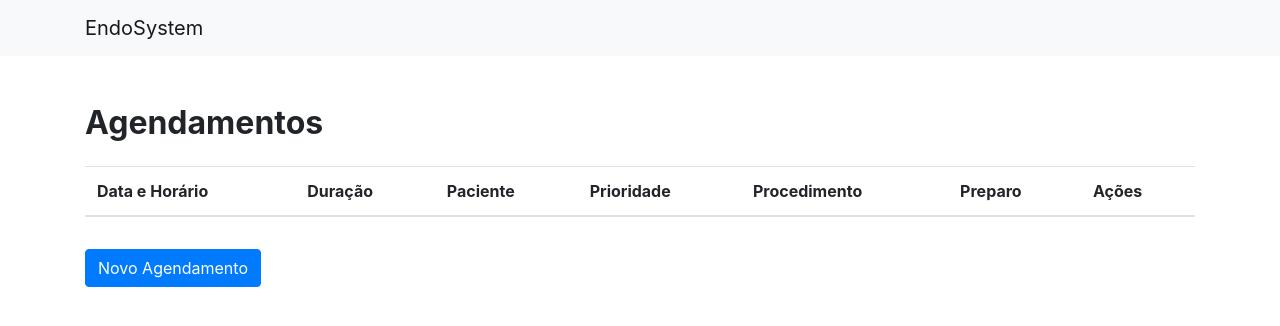
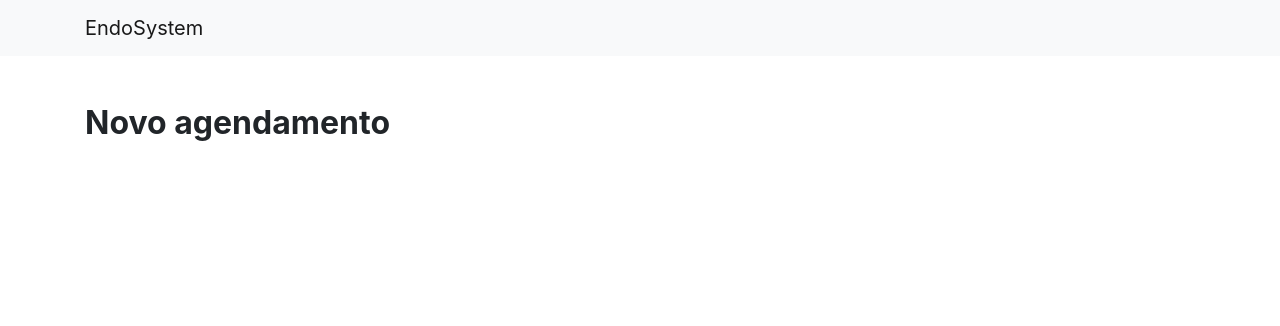
Before and after one commit to pereiraneto/EndoClinica, a Django app: page /consultas/nova in a window 1280 px wide. Shown: the top 326 px of the page. Run offline with Django 3.2, Linux system fonts and the light colour scheme; lists and menus that the app fills with data are empty; some libraries are stand-ins or nearby versions.

Commit message:
Reconfig url

```diff
--- a/schedule/templates/create-consultation.html
+++ b/schedule/templates/create-consultation.html
@@ -27,28 +27,8 @@
     <div class="container mt-5">
 
         <h2 class="mb-4">
-            <strong>Agendamentos</strong>
+            <strong>Novo agendamento</strong>
         </h2>
-
-        <table class="table table-striped">
-            <thead>
-                <tr>
-                    <th scope="col">Data e Horário</th>
-                    <th scope="col">Duração</th>
-                    <th scope="col">Paciente</th>
-                    <th scope="col">Prioridade</th>
-                    <th scope="col">Procedimento</th>
-                    <th scope="col">Preparo</th>
-                    <th scope="col">Ações</th>
-                </tr>
-            </thead>
-
-            <tbody id="schedule-body"> </tbody>
-        </table>
-
-        <button id="consultation-form-button" type="button" class="btn btn-primary mt-3">
-            Novo Agendamento
-        </button>
 
     </div>
 
--- a/schedule/templates/schedule.html
+++ b/schedule/templates/schedule.html
@@ -46,7 +46,7 @@
             <tbody id="schedule-body"> </tbody>
         </table>
 
-        <button id="consultation-form-button" type="button" class="btn btn-primary mt-3">
+        <button id="consultation-form-button" type="button" class="btn btn-primary mt-3" onclick="window.location.href='/consultas/nova'">
             Novo Agendamento
         </button>
 
--- a/schedule/urls.py
+++ b/schedule/urls.py
@@ -12,5 +12,5 @@ router.register('procedimentos', views.ProcedureViewSet, base_name='procedure')
 router.register('pacientes', views.PatientViewSet, base_name='patient')
 
 urlpatterns = [path('', views.ScheduleView.as_view(), name='schedule'),
-                path('consultas/nova', views.ScheduleView.as_view(), name='create_consultation')]
+                path('consultas/nova', views.NewContultationView.as_view(), name='create-consultation')]
 urlpatterns += router.urls
--- a/schedule/views.py
+++ b/schedule/views.py
@@ -32,3 +32,7 @@ class ProcedureViewSet(viewsets.ModelViewSet):
 class ScheduleView(views.View):
     def get(self, request):
         return render(request, 'schedule.html', {})
+
+class NewContultationView(views.View):
+    def get(self, request):
+        return render(request, 'create-consultation.html', {})
```
